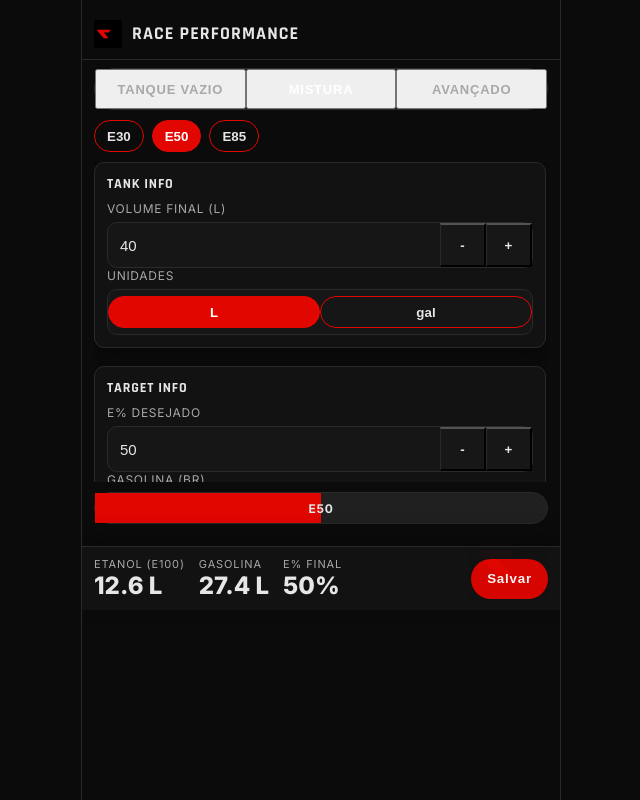
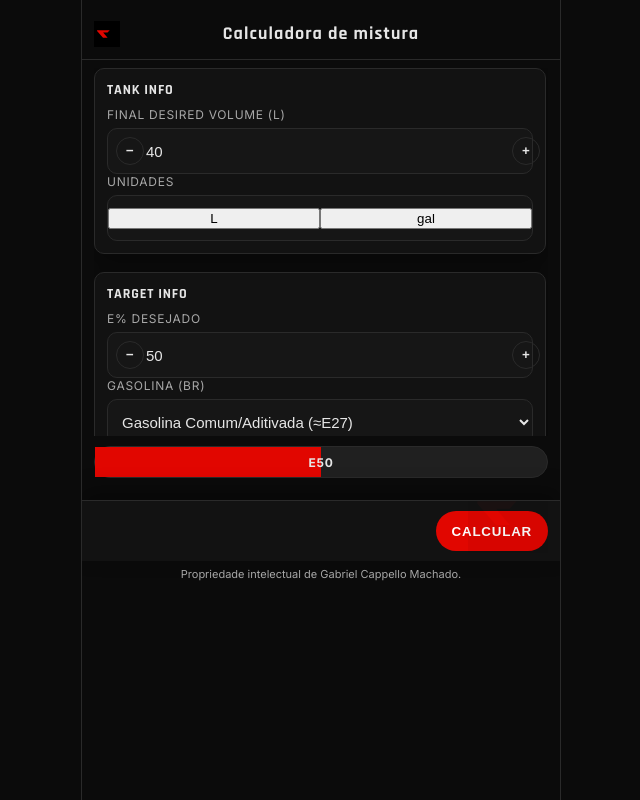
Before and after one commit to Gligoco/Calc_mix_fuel, a React (Vite) app in the folder fuel-mix-calculator/: page / in a window 1280 px wide. Shown: the whole page, without its empty margins (319-959 px from the left). Built offline with nearby package versions, Linux system fonts and the light colour scheme.

Commit message:
Refactor UI, simplify layout, and add calculation state management
Co-authored-by: vwb5n4ffm8 <vwb5n4ffm8@privaterelay.appleid.com>

```diff
--- a/fuel-mix-calculator/src/App.jsx
+++ b/fuel-mix-calculator/src/App.jsx
@@ -66,12 +66,7 @@ export default function App() {
   const [targetE, setTargetE] = useLocalStorage('targetE', 50)
   const [totalVolumeInput, setTotalVolumeInput] = useLocalStorage('totalVolume', 40)
   const [brGasTypeId, setBrGasTypeId] = useLocalStorage('br_gas_type', 'E27')
-  const [presets, setPresets] = useLocalStorage('presets', [
-    { id: 'E30', name: 'E30', targetE: 30 },
-    { id: 'E50', name: 'E50', targetE: 50 },
-    { id: 'E85', name: 'E85', targetE: 85 },
-  ])
-  const [showAdvanced, setShowAdvanced] = useState(false)
+  const [hasCalculated, setHasCalculated] = useState(false)
 
   const selectedGas = BR_GAS_TYPES.find(g => g.id === brGasTypeId) || BR_GAS_TYPES[0]
 
@@ -87,49 +82,28 @@ export default function App() {
 
   const ratioEthanol = useMemo(() => Math.max(0, Math.min(1, (Number(targetE) || 0) / 100)), [targetE])
 
-  function handleSavePreset() {
-    const name = `E${targetE}`
-    const id = `${name}-${Date.now()}`
-    setPresets([{ id, name, targetE: Number(targetE) }, ...presets].slice(0, 12))
-  }
-
   const unitLabel = unit === 'gal' ? 'gal' : 'L'
   const ethanolWidth = `${round(ratioEthanol * 100, 1)}%`
   const pretty = (v) => (v === Infinity ? '∞' : round(v, unit === 'gal' ? 2 : 2))
-  const segIndex = 1
 
   return (
     <div className="rp-app">
-      <div className="rp-topbar">
-        <div className="rp-top-left">
-          <div className="rp-logo" />
-          <div className="rp-title">Race Performance</div>
-        </div>
+      <div className="rp-topbar" role="banner">
+        <img className="rp-logo-img" src="/logo.svg" alt="Race Performance logo" />
+        <div className="rp-title">Calculadora de mistura</div>
+        <div />
       </div>
 
       <div className="rp-shell">
-        <div className="rp-seg" style={{ ['--seg-index']: segIndex }}>
-          <div className="highlight" />
-          <button className="item" aria-selected={false}>Tanque vazio</button>
-          <button className="item" aria-selected={true}>Mistura</button>
-          <button className="item" aria-selected={false}>Avançado</button>
-        </div>
-
-        <div className="rp-chips">
-          {presets.slice(0,3).map(p => (
-            <button key={p.id} className="rp-chip" aria-pressed={Number(targetE) === p.targetE} onClick={()=> setTargetE(p.targetE)}>{p.name}</button>
-          ))}
-        </div>
-
         <div className="rp-inputs-wrapper">
           <div className="rp-inputs">
             <div className="rp-group">
               <div className="rp-group-title">Tank Info</div>
               <div className="rp-row">
-                <div className="rp-label">Volume final ({unitLabel})</div>
-                <div className="rp-field">
+                <div className="rp-label">Final desired volume ({unitLabel})</div>
+                <div className="rp-field" style={{ gridTemplateColumns: '28px 1fr 28px' }}>
+                  <button className="rp-step" onClick={()=> setTotalVolumeInput(v => String(Math.max(0, (Number(v)||0) - (unit==='gal'?0.5:1))))}>−</button>
                   <input type="number" min="0" step="0.1" value={totalVolumeInput} onChange={(e)=> setTotalVolumeInput(e.target.value)} />
-                  <button className="rp-step" onClick={()=> setTotalVolumeInput(v => String(Math.max(0, (Number(v)||0) - (unit==='gal'?0.5:1))))}>-</button>
                   <button className="rp-step" onClick={()=> setTotalVolumeInput(v => String((Number(v)||0) + (unit==='gal'?0.5:1)))}>+</button>
                 </div>
               </div>
@@ -146,9 +120,9 @@ export default function App() {
               <div className="rp-group-title">Target Info</div>
               <div className="rp-row">
                 <div className="rp-label">E% desejado</div>
-                <div className="rp-field">
+                <div className="rp-field" style={{ gridTemplateColumns: '28px 1fr 28px' }}>
+                  <button className="rp-step" onClick={()=> setTargetE(v => String(Math.max(0, (Number(v)||0) - 1)))}>−</button>
                   <input type="number" min="0" max="100" step="1" value={targetE} onChange={(e)=> setTargetE(e.target.value)} />
-                  <button className="rp-step" onClick={()=> setTargetE(v => String(Math.max(0, (Number(v)||0) - 1)))}>-</button>
                   <button className="rp-step" onClick={()=> setTargetE(v => String(Math.min(100, (Number(v)||0) + 1)))}>+</button>
                 </div>
               </div>
@@ -161,15 +135,6 @@ export default function App() {
                 </div>
                 <div className="rp-label" style={{ fontSize: 11 }}>Comum/Aditivada ≈ 27% • Premium/Podium ≈ 25%</div>
               </div>
-            </div>
-
-            <div className="rp-group">
-              <button className="rp-chip" aria-pressed={false} onClick={()=> setShowAdvanced(v=>!v)}>{showAdvanced ? 'Advanced ▾' : 'Advanced ▸'}</button>
-              {showAdvanced && (
-                <div className="rp-row" style={{ marginTop: 8 }}>
-                  <button className="rp-chip" aria-pressed={false} onClick={handleSavePreset}>Salvar preset E{targetE}</button>
-                </div>
-              )}
             </div>
           </div>
         </div>
@@ -184,6 +149,8 @@ export default function App() {
 
       <div className="rp-results">
         <div className="rp-kpis">
+          {hasCalculated && (
+            <>
               <div className="rp-kpi">
                 <div className="k-label">Etanol (E100)</div>
                 <div className="k-value">{pretty(ethanolInUnit)} {unitLabel}</div>
@@ -196,9 +163,18 @@ export default function App() {
                 <div className="k-label">E% final</div>
                 <div className="k-value">{round(result.finalEPercent, 1)}%</div>
               </div>
+              <a className="rp-instagram" href="[INSTAGRAM_URL]" target="_blank" rel="noopener noreferrer" aria-label="Instagram">
+                <svg width="16" height="16" viewBox="0 0 24 24" fill="none" xmlns="http://www.w3.org/2000/svg">
+                  <path d="M7 2h10a5 5 0 0 1 5 5v10a5 5 0 0 1-5 5H7a5 5 0 0 1-5-5V7a5 5 0 0 1 5-5zm5 5a5 5 0 1 0 0 10 5 5 0 0 0 0-10zm6-1a1 1 0 1 0 0 2 1 1 0 0 0 0-2z" stroke="currentColor" strokeWidth="1" fill="none"/>
+                </svg>
+              </a>
+            </>
+          )}
         </div>
-        <button className="rp-cta" onClick={handleSavePreset}>Salvar</button>
+        <button className="rp-cta" onClick={()=> setHasCalculated(true)}>CALCULAR</button>
       </div>
+
+      <div className="rp-footer-note">Propriedade intelectual de Gabriel Cappello Machado.</div>
     </div>
   )
 }
--- a/fuel-mix-calculator/src/styles/brand.css
+++ b/fuel-mix-calculator/src/styles/brand.css
@@ -36,30 +36,19 @@ body {
 .rp-topbar {
   height: 52px;
   min-height: 48px;
-  display: flex; align-items: center; justify-content: space-between;
+  display: grid;
+  grid-template-columns: 32px 1fr 32px; /* logo | title | spacer to center */
+  align-items: center;
   gap: 10px;
   padding: 0 var(--rp-gap);
   border-bottom: 1px solid var(--rp-border);
   background: var(--rp-bg);
 }
-.rp-top-left { display: inline-flex; align-items: center; gap: 10px; }
-.rp-logo { width: 28px; height: 28px; background: url('/logo.svg') center/contain no-repeat; }
-.rp-title { font-family: 'Rajdhani', Bebas Neue, Inter, sans-serif; font-size: 18px; letter-spacing: .06em; font-weight: 700; text-transform: uppercase; }
+.rp-logo-img { height: 26px; width: auto; display: block; }
+.rp-title { text-align: center; font-family: 'Rajdhani', Bebas Neue, Inter, sans-serif; font-size: 18px; letter-spacing: .06em; font-weight: 700; text-transform: none; }
 
 /* Content shell */
-.rp-shell { display: grid; grid-template-rows: auto auto 1fr auto auto; gap: 10px; padding: 8px var(--rp-gap); overflow: hidden; }
-
-/* Segmented control */
-.rp-seg { position: relative; background: var(--rp-surface-2); border: 1px solid var(--rp-border); border-radius: 999px; display: grid; grid-template-columns: 1fr 1fr 1fr; height: 42px; }
-.rp-seg .item { position: relative; z-index: 1; display: flex; align-items: center; justify-content: center; color: var(--rp-muted); font-size: 13px; font-weight: 600; text-transform: uppercase; letter-spacing: .06em; }
-.rp-seg .item[aria-selected="true"] { color: #fff; }
-.rp-seg .highlight { position: absolute; inset: 2px; width: calc((100% - 4px)/3); background: var(--rp-red); border-radius: 999px; transform: translateX(calc(var(--seg-index, 0) * (100% + 0px))); transition: transform 160ms ease; }
-
-/* Preset Chips */
-.rp-chips { display: flex; gap: 8px; overflow: hidden; }
-.rp-chip { height: 32px; padding: 0 12px; border-radius: 999px; background: transparent; border: 1px solid var(--rp-red); color: var(--rp-text); font-weight: 600; }
-.rp-chip[aria-pressed="true"] { background: var(--rp-red); border-color: var(--rp-red); color: #fff; }
-.rp-chip:active { transform: scale(0.98); transition: transform var(--rp-transition); }
+.rp-shell { display: grid; grid-template-rows: 1fr auto auto; gap: 10px; padding: 8px var(--rp-gap); overflow: hidden; }
 
 /* Group sections */
 .rp-group { background: var(--rp-surface); border: 1px solid var(--rp-border); border-radius: var(--rp-radius); padding: 12px; box-shadow: var(--rp-shadow); }
@@ -68,13 +57,13 @@ body {
 
 /* Inputs */
 .rp-inputs-wrapper { min-height: 0; overflow: hidden; }
-.rp-inputs { display: grid; gap: 10px; overflow: auto; max-height: 40vh; padding-right: 2px; }
+.rp-inputs { display: grid; gap: 10px; overflow: auto; max-height: 46vh; padding-right: 2px; }
 .rp-row { display: grid; gap: 6px; }
 .rp-label { font-size: 12px; color: var(--rp-muted); text-transform: uppercase; letter-spacing: .06em; }
-.rp-field { display: grid; grid-template-columns: 1fr auto auto; align-items: center; height: 46px; background: var(--rp-surface-2); border: 1px solid var(--rp-border); border-radius: var(--rp-radius); }
-.rp-field input, .rp-field select { height: 100%; background: transparent; border: 0; color: var(--rp-text); padding: 0 12px; font-size: 15px; outline: none; }
-.rp-step { width: 46px; height: 100%; border-left: 1px solid var(--rp-border); background: #171717; color: var(--rp-text); font-weight: 700; }
-.rp-step:active { transform: scale(0.98); }
+.rp-field { display: grid; grid-template-columns: 28px 1fr 28px; align-items: center; height: 46px; background: var(--rp-surface-2); border: 1px solid var(--rp-border); border-radius: var(--rp-radius); }
+.rp-field input, .rp-field select { height: 100%; background: transparent; border: 0; color: var(--rp-text); padding: 0 10px; font-size: 15px; outline: none; }
+.rp-step { width: 28px; height: 28px; margin: 0 8px; border-radius: 50%; border: 1px solid var(--rp-border); background: transparent; color: var(--rp-text); display: grid; place-items: center; font-weight: 800; line-height: 1; }
+.rp-step:active { transform: scale(0.98); background: #1a1a1a; }
 
 /* Tank bar */
 .rp-tank { height: 32px; border-radius: 999px; background: #202020; border: 1px solid var(--rp-border); position: relative; display: flex; align-items: center; justify-content: center; }
@@ -88,9 +77,14 @@ body {
 .rp-kpi .k-value { font-size: 24px; font-weight: 800; white-space: nowrap; }
 .rp-cta { height: 40px; padding: 0 16px; border-radius: 999px; background: var(--rp-red); border: 0; color: #fff; font-weight: 800; letter-spacing: .06em; }
 .rp-cta:active { transform: scale(0.98); }
+.rp-instagram { width: 36px; height: 36px; border-radius: 50%; background: var(--rp-surface-2); border: 1px solid var(--rp-border); display: grid; place-items: center; color: var(--rp-text); }
+.rp-instagram:active { transform: scale(0.98); }
 
 /* Watermark inside results */
 .rp-results::before { content: ""; position: absolute; inset: 0; background: url('/logo.svg') right 12px bottom 8px/80px no-repeat; opacity: 0.04; pointer-events: none; }
+
+/* Footer small note */
+.rp-footer-note { font-size: 11px; color: var(--rp-muted); text-align: center; margin-top: 6px; }
 
 /* Utilities */
 button { cursor: pointer; transition: background var(--rp-transition), color var(--rp-transition), transform var(--rp-transition), box-shadow var(--rp-transition); }
```
Lines whose indentation alone changed are shown as unchanged.
